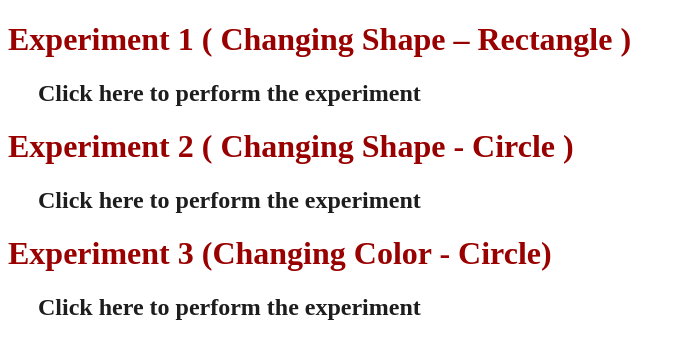
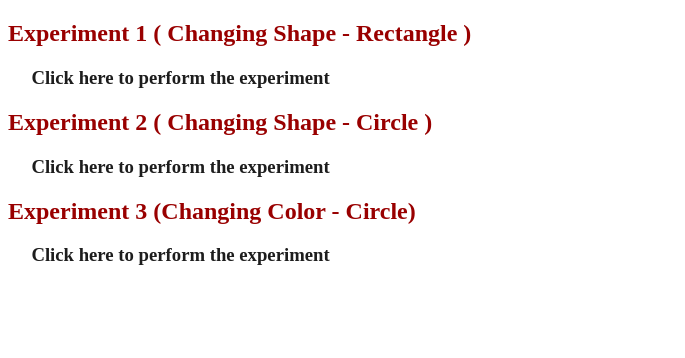
Before and after one commit to virtual-labs/exp-webers-law-iitg, a plain HTML site: page experiment/simulation/index.html in a window 1280 px wide. Shown: the whole page, without its empty margins (0-685 px from the left). Drawn offline with Linux system fonts and the light colour scheme.

Commit message:
Update index.html

```diff
--- a/experiment/simulation/index.html
+++ b/experiment/simulation/index.html
@@ -18,25 +18,28 @@
 			.link{
 				color: #1D1D1D;
 			}
+			.contain{
+				height:500px;
+			}
 		</style>
 		<div class="contain">
 			<div class="exp1">
 				<div class="expName">
-					<h1>Experiment 1 ( Changing Shape – Rectangle )</h1>
+					<h2>Experiment 1 ( Changing Shape - Rectangle )</h2>
 				</div>
-				<div class="link"><p><h2><a style="text-decoration: none; color: #1D1D1D;"href="weber1_final.html"> &emsp; Click here to perform the experiment</a></h2></p></div>
+				<div class="link"><p><h3><a style="text-decoration: none; color: #1D1D1D;"href="weber1_final.html"> &emsp; Click here to perform the experiment</a></h3></p></div>
 			</div>
 			<div class="exp1">
 				<div class="expName">
-					<h1>Experiment 2 ( Changing Shape - Circle )</h1>
+					<h2>Experiment 2 ( Changing Shape - Circle )</h2>
 				</div>
-				<div class="link"><h2><a style="text-decoration: none; color: #1D1D1D;" href="weber2.html"> &emsp; Click here to perform the experiment</a></h2></div>
+				<div class="link"><h3><a style="text-decoration: none; color: #1D1D1D;" href="weber2.html"> &emsp; Click here to perform the experiment</a></h3></div>
 			</div>
 			<div class="exp1">
 				<div class="expName">
-					<h1>Experiment 3 (Changing Color - Circle)</h1>
+					<h2>Experiment 3 (Changing Color - Circle)</h2>
 				</div>
-				<div class="link"><h2><a style="text-decoration: none; color: #1D1D1D;"  href="weber3.html">&emsp; Click here to perform the experiment</a></h2></div>
+				<div class="link"><h3><a style="text-decoration: none; color: #1D1D1D;"  href="weber3.html">&emsp; Click here to perform the experiment</a></h3></div>
 			</div>
 		</div>
 </body>
```
